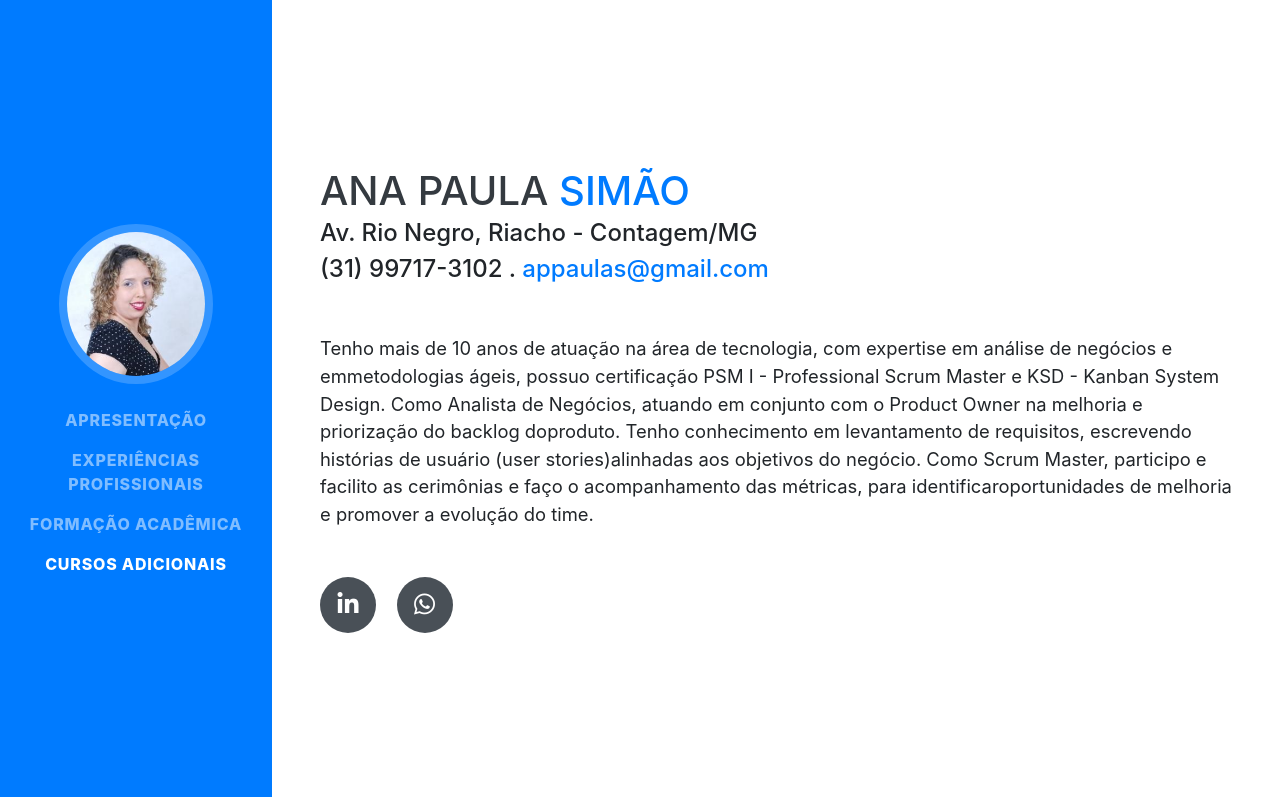
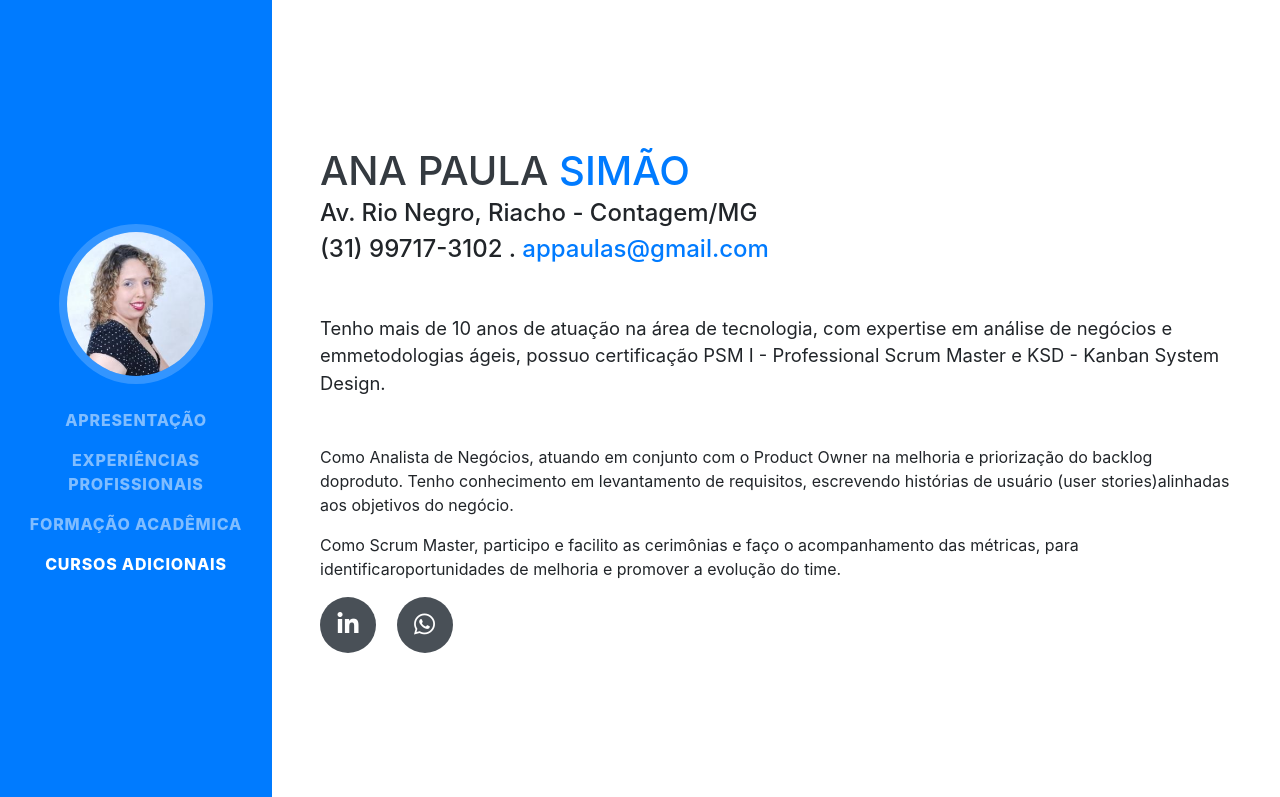
Before and after one commit to apsimao/apsimao.github.io, a website with bundled scripts: page index.html in a window 1280 px wide. Shown: the top 797 px of the page. Built offline with nearby package versions, Linux system fonts and the light colour scheme; a web font is replaced by a local one.

Commit message:
Update index.html

```diff
--- a/index.html
+++ b/index.html
@@ -63,9 +63,10 @@
         <div class="subheading mb-5">Av. Rio Negro, Riacho - Contagem/MG
           <p>(31) 99717-3102 . <a id="endemail" href="mailto:appaulas@gmail.com">appaulas@gmail.com</a></p>
         </div>
-        <p class="lead mb-5">Tenho mais de 10 anos de atuação na área de tecnologia, com expertise em análise de negócios e emmetodologias ágeis, possuo certificação PSM I - Professional Scrum Master e KSD - Kanban System Design.
-Como Analista de Negócios, atuando em conjunto com o Product Owner na melhoria e priorização do backlog doproduto. Tenho conhecimento em levantamento de requisitos, escrevendo histórias de usuário (user stories)alinhadas aos objetivos do negócio.
-Como Scrum Master, participo e facilito as cerimônias e faço o acompanhamento das métricas, para identificaroportunidades de melhoria e promover a evolução do time.</p>        <div class="social-icons">
+        <p class="lead mb-5">Tenho mais de 10 anos de atuação na área de tecnologia, com expertise em análise de negócios e emmetodologias ágeis, possuo certificação PSM I - Professional Scrum Master e KSD - Kanban System Design. </p>
+ <p>Como Analista de Negócios, atuando em conjunto com o Product Owner na melhoria e priorização do backlog doproduto. Tenho conhecimento em levantamento de requisitos, escrevendo histórias de usuário (user stories)alinhadas aos objetivos do negócio. </p>
+  <p>Como Scrum Master, participo e facilito as cerimônias e faço o acompanhamento das métricas, para identificaroportunidades de melhoria e promover a evolução do time.</p>
+        <div class="social-icons">
           <a href="https://www.linkedin.com/in/anapsimao">
             <i class="fab fa-linkedin-in"></i>
           </a>
```
